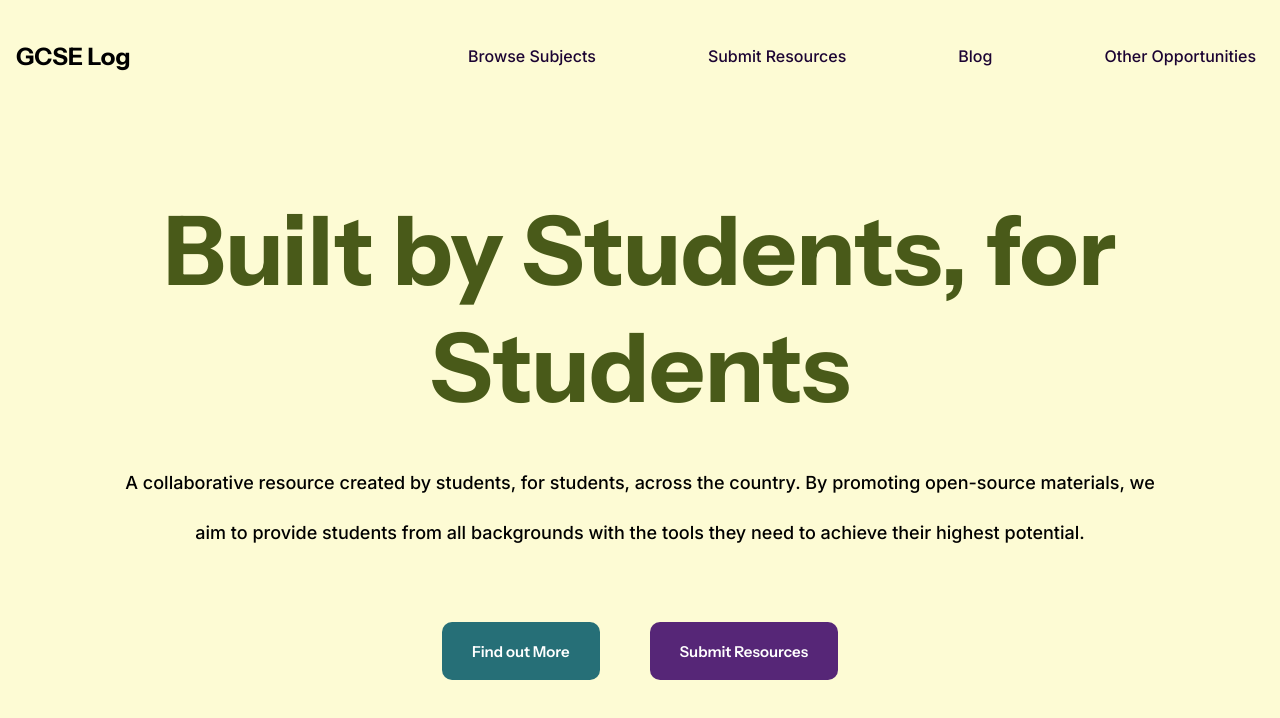
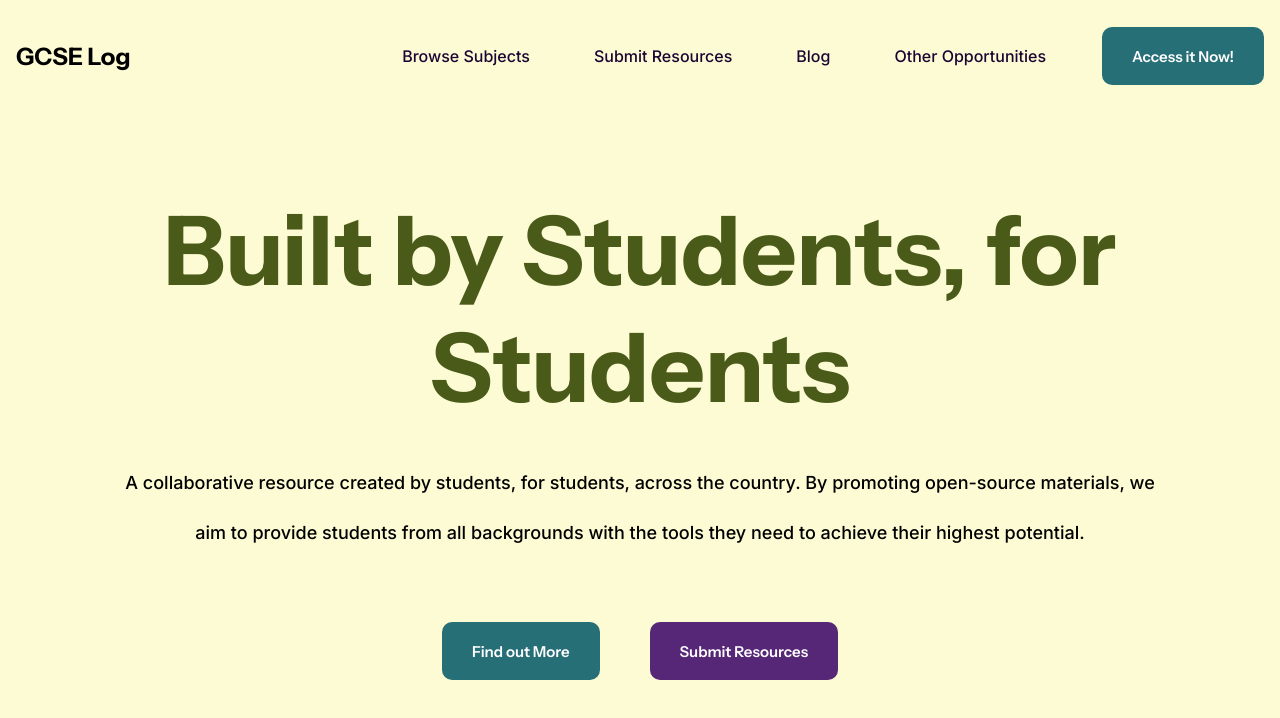
Before and after one commit to githubfan/gcselog, a Next.js app: page / in a window 1280 px wide. Shown: the top 718 px of the page. Built offline with nearby package versions, Linux system fonts and the light colour scheme.

Commit message:
WORKING BUTTONS IN LINE THIS IS NOT A DRILL

```diff
--- a/src/app/components/navigation/navbar-styling.css
+++ b/src/app/components/navigation/navbar-styling.css
@@ -15,7 +15,7 @@
 
 .menu-items {
     display: flex;
-    gap: 6rem;
+    gap: 3rem;
     font-family: Inter;
     font-weight: 500;
     align-items: center;
--- a/src/app/components/navigation/navbar.js
+++ b/src/app/components/navigation/navbar.js
@@ -21,7 +21,7 @@ const Navbar = () => {
                 <Link className="link" href="/">
                     Other Opportunities
                 </Link>
-
+            <button className="turqBtn">Access it Now!</button>
             </div>
         </nav>
 
--- a/src/app/page.js
+++ b/src/app/page.js
@@ -6,7 +6,7 @@ export default function Home() {
     <div className="main-div">
 
       <Navbar />
-    <header className="homepage-header">
+      <header className="homepage-header">
         <h1 className="header-title">Built by Students, for Students</h1>
         <p className="header-desc">A collaborative resource created by students, for students, across the country. By promoting open-source materials, we aim to provide students from all backgrounds with the tools they need to achieve their highest potential.</p>
         <div className="btnContainer">
@@ -14,6 +14,6 @@ export default function Home() {
           <button className="purpBtn">Submit Resources</button>
         </div>
       </header>
-      </div>
+    </div>
   );
 }
```
